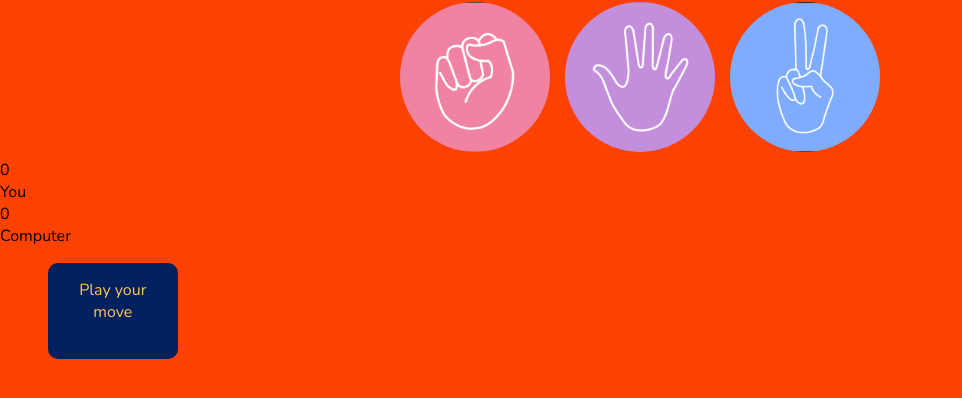
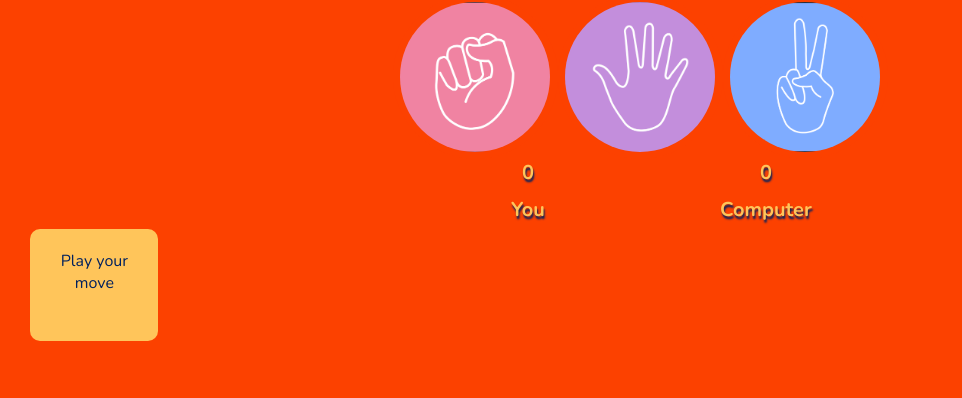
Before and after one commit to moksh-codedeveloper/SPS-Game, a plain HTML site: page index.html in a window 1280 px wide. Shown: the part 88-486 px from the top of the page, without its empty margins (0-962 px from the left). Drawn offline with nearby package versions, Linux system fonts and the light colour scheme.

Commit message:
new styling complete script is remaining

```diff
--- a/script.js
+++ b/script.js
@@ -23,15 +23,15 @@ const showWinner = (userWin, choiceId, compChoice) => {
         compScore++;
         compScorePara.innerText = compScore;
         msg.innerText = `You lost. ${compChoice} beats your ${choiceId}`;
-        msg.style.backgroundColor = "red";
+        msg.style.backgroundColor = "#00215E";
+        msg.style.color = "#2C4E80";
     }
-}
+};
 
 const gameDraw = () => {
-    console.log("game was drawn!");
     msg.innerText = "game was drawn! pls try again.";
-    msg.style.backgroundColor = "#081b31";
-}
+    msg.style.backgroundColor = "#FFC55A";
+};
 
 const playGame = (choiceId) => {
     console.log("your choice is =",choiceId);
@@ -50,12 +50,12 @@ const playGame = (choiceId) => {
         }
         showWinner(userWin, choiceId, compChoice);
     }
-}
+};
 
 choices.forEach((choice) => {
     const choiceId = choice.getAttribute("id");
     choice.addEventListener("click", () => {
         console.log(choiceId);
         playGame(choiceId);
-    })
-})
+    });
+});
--- a/style.css
+++ b/style.css
@@ -51,24 +51,66 @@ img{
     transform: translate(-3px);
     transition: all 0.4s ease-out;
 }
+.score-board{
+    height: 40px;
+    justify-content: center;
+    align-items: center;
+    text-align: center;
+    display: flex;
+    flex-wrap: wrap;
+    flex-direction: row;
+    flex: 10rem;
+    gap: 10rem;
+}
+.score p {
+    font-size: 20px;
+    font-weight: 700;
+    color: var(--bg-color);
+    text-shadow: 1px 3px 2px var(--snd-color);
+}
+.score{
+    height: 4rem;
+    justify-content: center;
+    text-align: center;
+    align-items: center;
+    width: 4rem;
+    display: flex;
+    flex-direction: column;
+    flex-wrap: wrap;
+    gap: 10px;
+}
 
 .msg-container{
     align-items: center;
     justify-content: center;
     height: 100px;
     width: 100px;
+    gap: 10rem;
 }
 
 #msg{
-    height: 6rem;
-    width: 8.1rem;
+    height: 7rem;
+    width: 8rem;
     border-radius: 10px;
-    background-color: var(--snd-color);
-    color: var(--bg-color);
+    background-color: var(--bg-color);
+    color: var(--snd-color);
     justify-content: center;
     text-align: center;
     align-items: center;
-    padding: 1rem;
-    margin-top: 1rem;
-    margin-left: 3rem;
+    padding: 1.3rem;
+    margin: 1.9rem;
+    gap: 10rem;
 }
+
+@media(max-width : 992px){
+    *{
+        font-size: 16px;
+        font-weight: 500;
+    }
+    h1{
+        font-size: 30px;
+        font-weight: 700;
+        margin-top: 1rem;
+
+    }
+}
```
